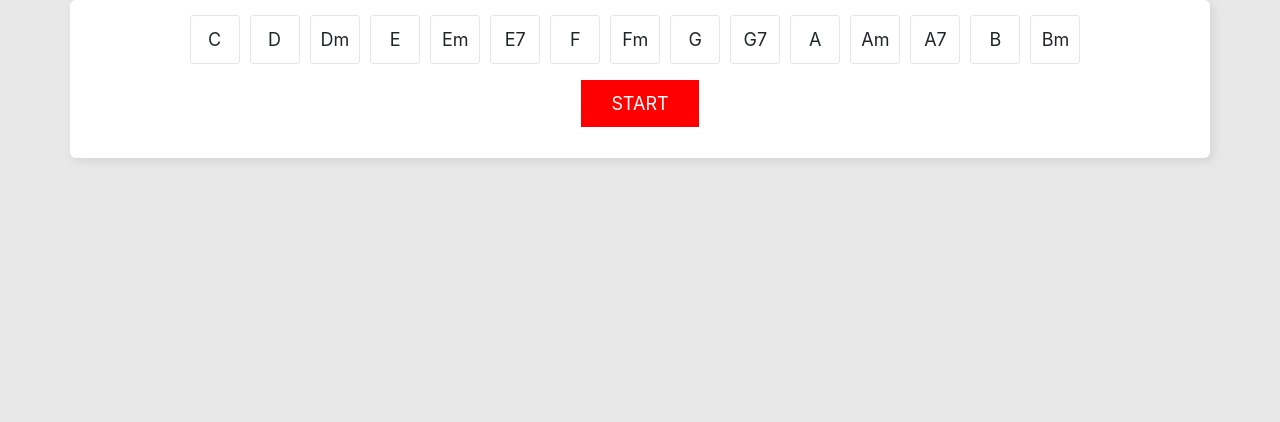
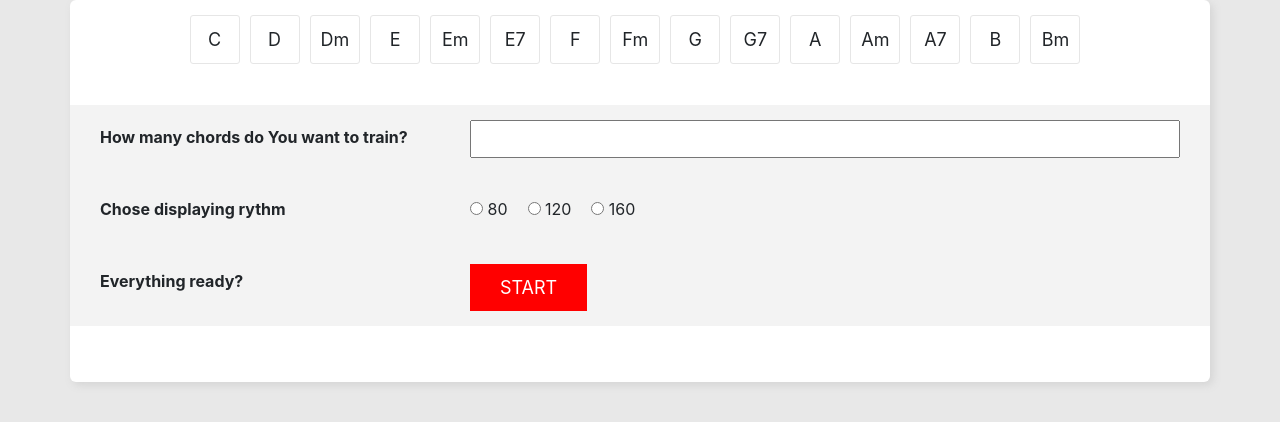
Before and after one commit to AndKorbiel/Chords-Progression-App, a React (Create React App) app: page / in a window 1280 px wide. Shown: the top 422 px of the page. Built offline with nearby package versions, Linux system fonts and the light colour scheme.

Commit message:
Basic styling added

```diff
--- a/src/App.css
+++ b/src/App.css
@@ -27,15 +27,16 @@ body {
 }
 
 .app-button {
-  margin-left: auto;
-  margin-right: auto;
-  display: block;
   border: none;
   padding: 10px 30px;
   background: red;
   color: white;
   font-size: 18px;
   text-transform: uppercase;
+}
+
+.app-options {
+  padding: 25px 15px;
 }
 
 .displayed-chord, .next-displayed-chord {
@@ -49,6 +50,29 @@ body {
   color: #e0e0e0;
   position: absolute;
   top: 36px;
+}
+
+.option-row {
+  padding: 15px;
+  background: #f3f3f3;
+}
+
+.option-row label {
+  padding: 5px 0;
+  font-weight: bold;
+}
+
+.option-row input[type="number"] {
+  width: 100%;
+  padding: 5px 10px;
+}
+
+.option-row input[type="radio"] {
+  margin-top: 10px;
+}
+
+.option-row .radio-val {
+  margin-right: 20px;
 }
 
 .pulsed {
--- a/src/App.js
+++ b/src/App.js
@@ -8,7 +8,8 @@ class App extends Component {
   state = {
     pickedRandomChords: [],
     randomChord: '',
-    nextRandomChord: ''
+    nextRandomChord: '',
+    chordsQuantity: 0
   }
   interval = null
 
@@ -60,15 +61,38 @@ class App extends Component {
                 })}
               </ul>
           </div>
-          <div className="col-sm-12">
+          <div className="col-sm-12 app-options">
+            <div className="option-row row">
+              <div className="col-sm-12 col-md-4">
+                <label>How many chords do You want to train?</label>
+              </div>
+              <div className="col-sm-12 col-md-8">
+                <input type="number" />
+              </div>
+            </div>
+            <div className="option-row row">
+              <div className="col-sm-12 col-md-4">
+              <label>Chose displaying rythm</label>
+              </div>
+              <div className="col-sm-12 col-md-8">
+                <input type="radio" name="gender" value="80" /> <span class="radio-val">80</span>
+                <input type="radio" name="gender" value="120" /> <span class="radio-val">120</span>
+                <input type="radio" name="gender" value="160" /> <span class="radio-val">160</span>
+              </div>
+            </div>
+            <div className="option-row row">
+              <div className="col-sm-12 col-md-4">
+                <label>Everything ready?</label>
+              </div>
+              <div className="col-sm-12 col-md-8">
                 <button className="app-button" onClick={this.pickChords}>Start</button>
+              </div>
+            </div>
           </div>
           <div id="player" className="col-sm-12">
             <p className="displayed-chord">{this.state.randomChord}
               <span className="next-displayed-chord">{this.state.nextRandomChord}</span>
             </p>
-
-            <p>{this.state.pickedRandomChords}</p>
           </div>
         </div>
       </div>
```
